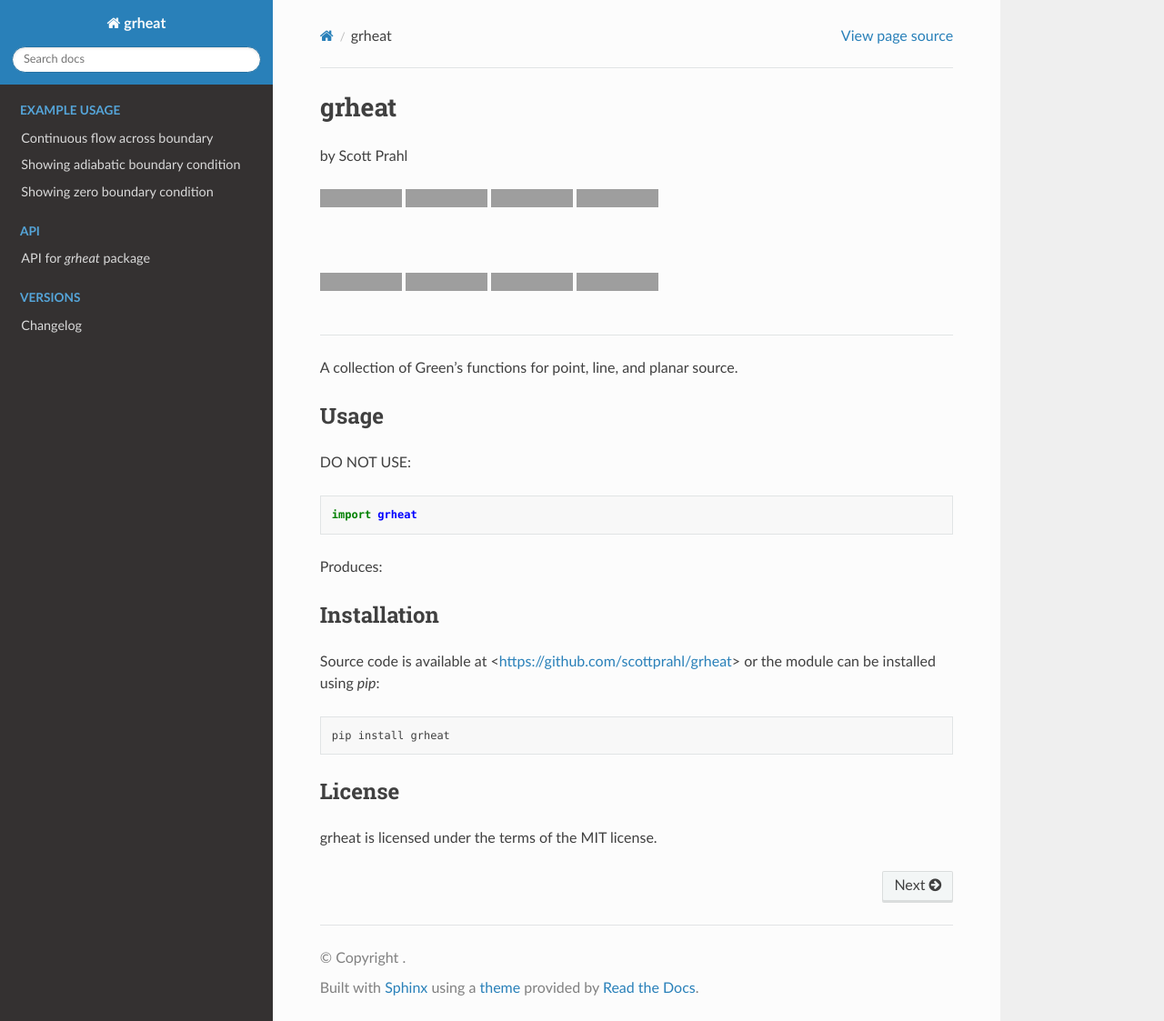
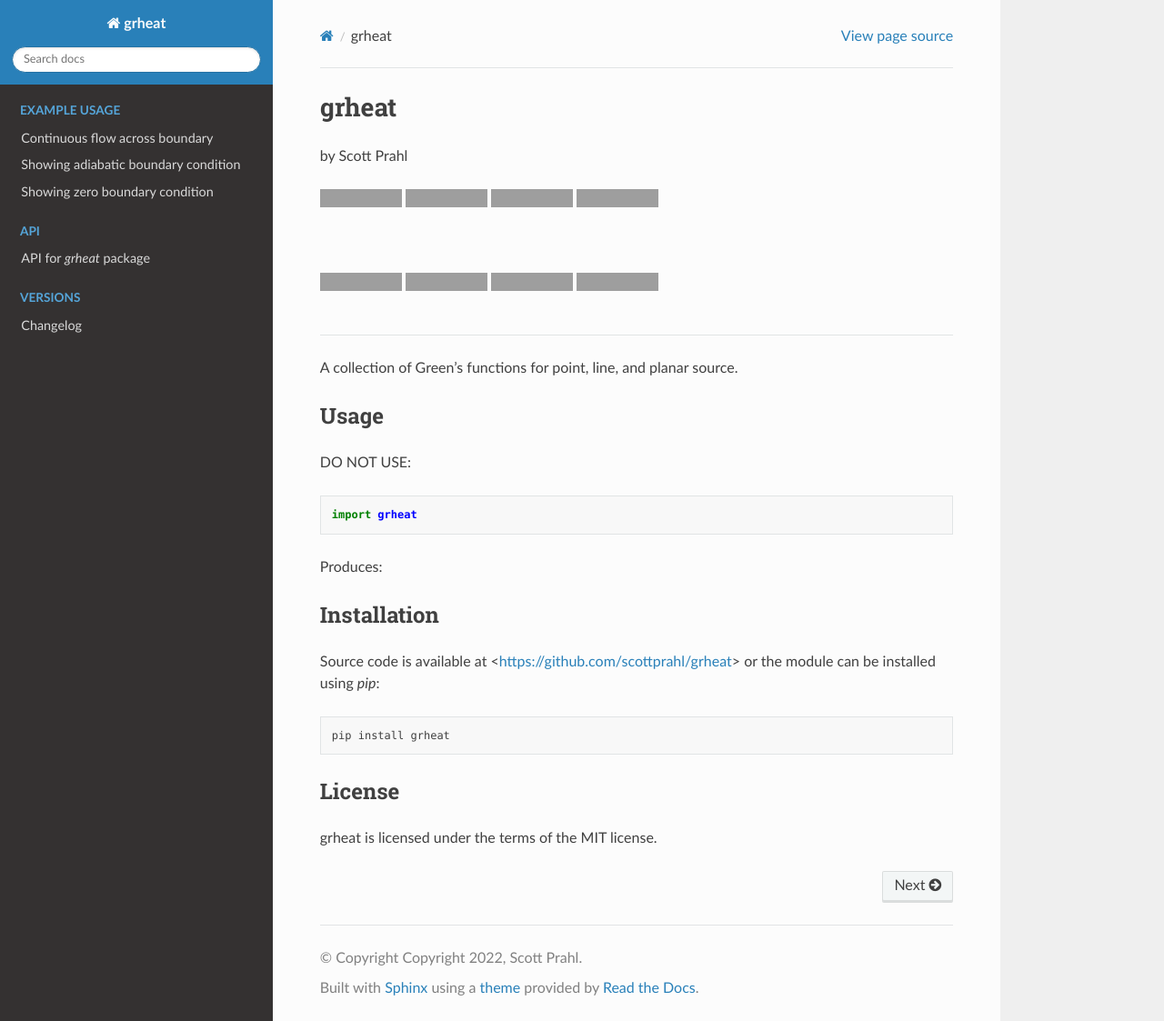
Before and after one commit to scottprahl/grheat, a Sphinx documentation site: the page built from docs/index.rst, in a window 1280 px wide and 1123 px high, cut to the strip 0-1123 px from the top of the window. Shown: the whole strip at 91% size. Built offline with Sphinx 7.4.7 and the Read the Docs theme 2.0.0, drawn with Linux system fonts in a browser that asks for light colours; some of the changed lines change nothing that is shown; grey boxes are pictures that could not be loaded.

Commit message:
modernize

```diff
--- a/docs/conf.py
+++ b/docs/conf.py
@@ -17,6 +17,7 @@
 import os.path
 
 project = 'grheat'
+master_doc = 'index'
 
 def get_init_property(prop):
     """Return property from __init__.py."""
@@ -29,10 +30,7 @@
 
 release = get_init_property("__version__")
 author = get_init_property("__author__")
-
-master_doc = 'index'
-
-# -- General configuration ---------------------------------------------------
+copyright = get_init_property("__copyright__")
 
 # Sphinx extension modules
 extensions = [
@@ -45,11 +43,9 @@
 numpydoc_show_class_members = False
 napoleon_use_param = False
 napoleon_use_rtype = False
-napoleon_custom_sections = [('Returns', 'params_style')]
 
 # List of patterns, relative to source directory, of files to ignore
 exclude_patterns = ['_build',
-                    '.tox',
                     '**.ipynb_checkpoints',
                     ]
 
```
